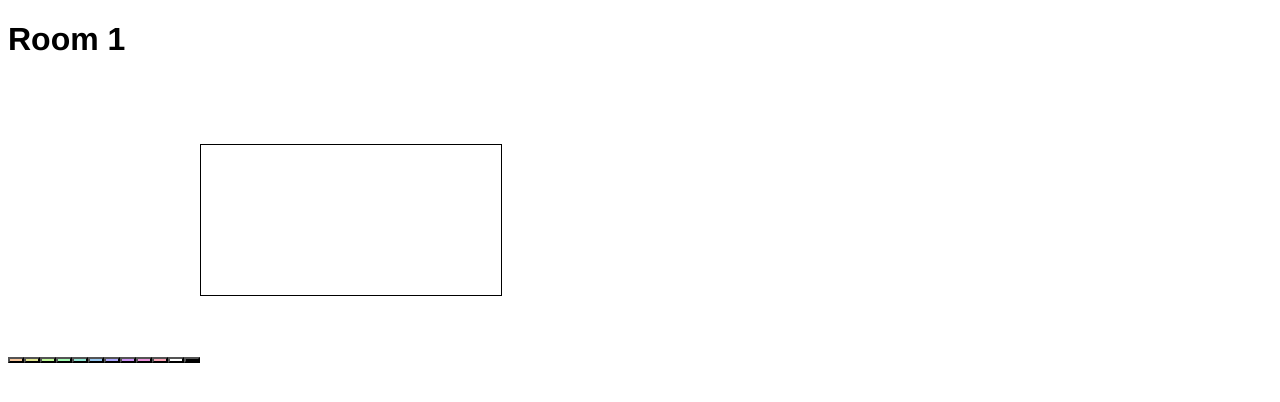
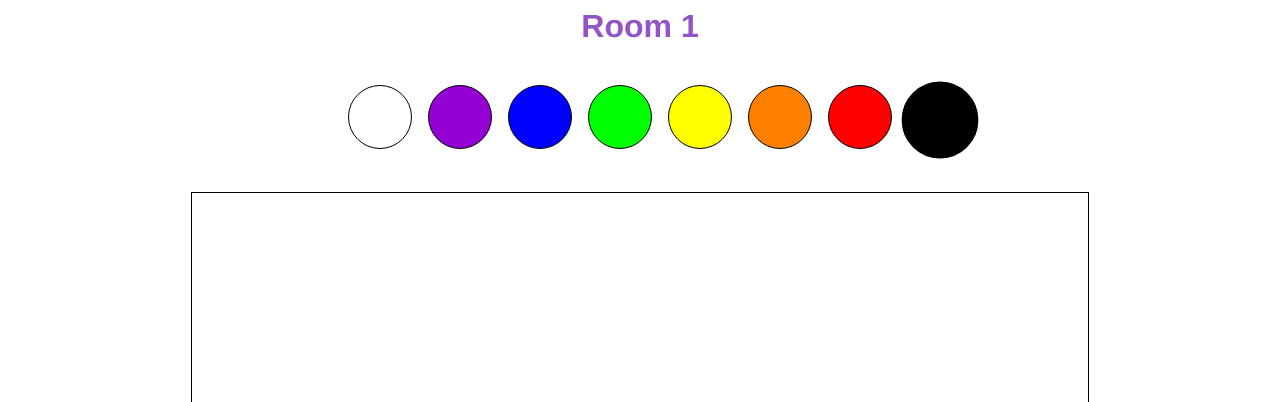
Before and after one commit to toduko/poa, a React (Vite) app in the folder client/: page /room/1 in a window 1280 px wide. Shown: the top 402 px of the page. Built offline with nearby package versions, Linux system fonts and the light colour scheme.

Commit message:
Styled ColorPicker

```diff
--- a/client/src/components/Canvas.jsx
+++ b/client/src/components/Canvas.jsx
@@ -48,7 +48,10 @@ const Canvas = ({ width, height, color }) => {
       onMouseUp={endDrawing}
       onMouseMove={draw}
       ref={canvasRef}
-      style={{ border: "1px solid black", margin: "4rem auto" }}
+      style={{
+        border: "1px solid black",
+        margin: "auto",
+      }}
     />
   );
 };
--- a/client/src/components/Color.jsx
+++ b/client/src/components/Color.jsx
@@ -1,11 +1,17 @@
-import { useRef, useEffect, useState } from "react";
+import "../styles/Color.css";
 
-const Color = ({ setColor, color }) => {
+const Color = ({ setColor, color, isActive }) => {
   const handleClick = () => {
     setColor(color);
   };
 
-  return <button onClick={handleClick} style={{ backgroundColor: color }} />;
+  return (
+    <button
+      className={`Color-button ${isActive && "Color-button-active"}`}
+      onClick={handleClick}
+      style={{ backgroundColor: color }}
+    />
+  );
 };
 
 export default Color;
--- a/client/src/components/ColorPicker.jsx
+++ b/client/src/components/ColorPicker.jsx
@@ -1,24 +1,29 @@
-import { useRef, useEffect, useState } from "react";
 import Color from "./Color";
+import "../styles/ColorPicker.css";
 
-const ColorPicker = ({ setColor }) => {
+const ColorPicker = ({ setColor, activeColor }) => {
   const colors = [
-    "#fac89e",
-    "#e3e891",
-    "#c2fc99",
-    "#a3fcb3",
-    "#92e8d5",
-    "#96c8f2",
-    "#ada8ff",
-    "#ce94f7",
-    "#ed94dd",
-    "#fea8bb",
-    "white",
+    "#FFFFFF",
+    "#9400D3",
+    "#0000FF",
+    "#00FF00",
+    "#FFFF00",
+    "#FF7F00",
+    "#FF0000",
     "black",
   ];
-  return colors.map((color) => (
-    <Color key={color} color={color} setColor={setColor} />
-  ));
+  return (
+    <ul className="ColorPicker">
+      {colors.map((color) => (
+        <Color
+          key={color}
+          color={color}
+          setColor={setColor}
+          isActive={activeColor == color}
+        />
+      ))}
+    </ul>
+  );
 };
 
 export default ColorPicker;
--- a/client/src/components/Room.jsx
+++ b/client/src/components/Room.jsx
@@ -2,15 +2,22 @@ import { useParams } from "react-router-dom";
 import { useRef, useEffect, useState } from "react";
 import Canvas from "./Canvas";
 import ColorPicker from "./ColorPicker";
+import Heading from "./Heading";
+import "../styles/Room.css";
+
 const Room = () => {
   const [color, setColor] = useState("black");
   const { roomId } = useParams();
 
   return (
     <div className="Room">
-      <h1>Room {roomId}</h1>
-      <ColorPicker setColor={setColor} />
-      <Canvas color={color} />
+      <Heading>Room {roomId}</Heading>
+      <ColorPicker setColor={setColor} activeColor={color} />
+      <Canvas
+        width={0.7 * window.innerWidth}
+        height={0.7 * window.innerHeight}
+        color={color}
+      />
     </div>
   );
 };
--- /dev/null
+++ b/client/src/styles/Color.css
@@ -0,0 +1,13 @@
+.Color-button {
+  width: 4rem;
+  height: 4rem;
+  border-radius: 50%;
+  margin: 8px;
+  border: 1px solid black;
+  transition: all 250ms ease-in-out;
+}
+
+.Color-button-active {
+  border: 4px solid black;
+  transform: scale(1.2);
+}
--- /dev/null
+++ b/client/src/styles/ColorPicker.css
@@ -0,0 +1,4 @@
+.ColorPicker {
+  margin: 2rem auto;
+  width: fit-content;
+}
--- /dev/null
+++ b/client/src/styles/Room.css
@@ -0,0 +1,4 @@
+.Room {
+  display: flex;
+  flex-direction: column;
+}
```
